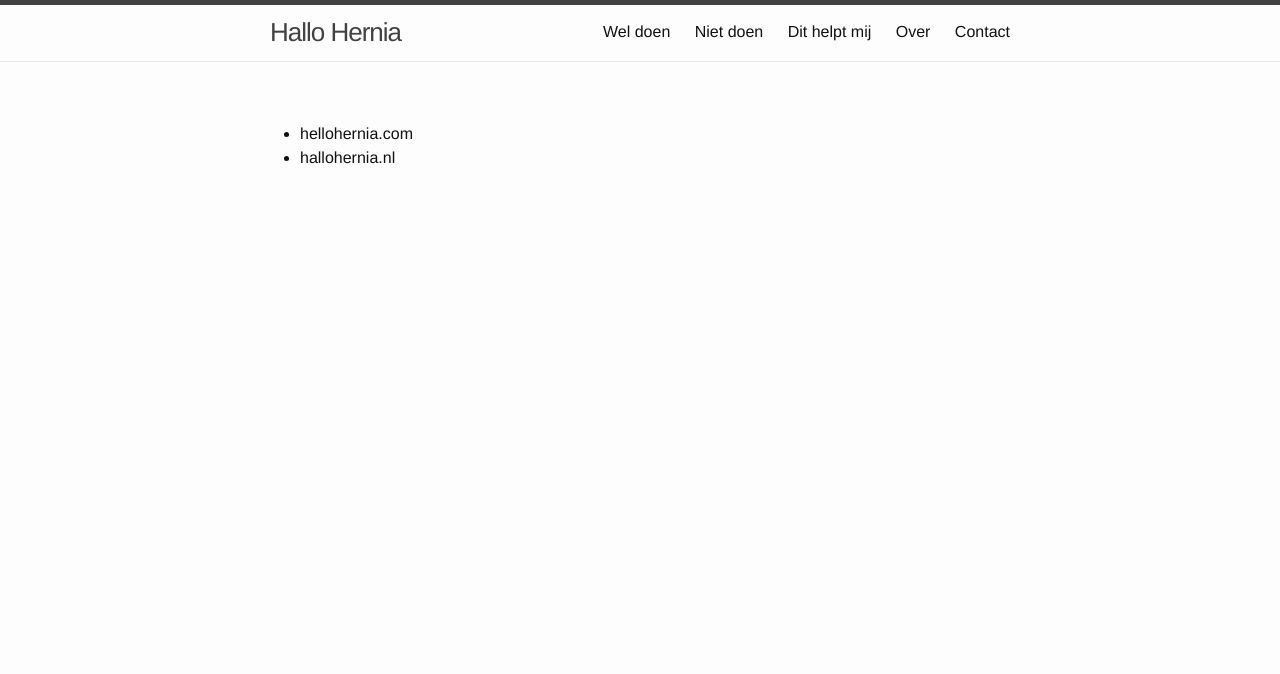
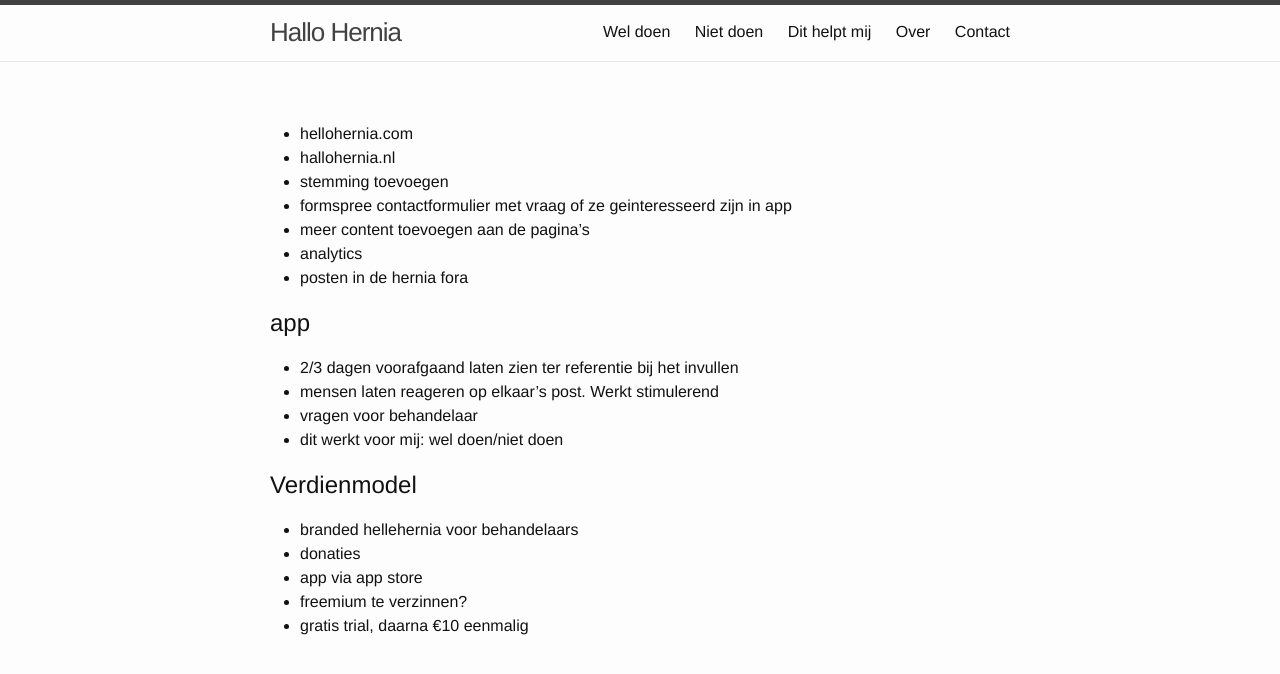
Before and after one commit to sandersoeteman/sandersoeteman.github.io, a Jekyll site: the page built from todo.md, in a window 1280 px wide. Shown: the top 674 px of the page. Built offline with Jekyll 4.4.1, drawn with Linux system fonts in a browser that asks for light colours; our own code applies the rules of GitHub Pages for plain Markdown files.

```diff
--- a/todo.md
+++ b/todo.md
@@ -1,2 +1,22 @@
 - hellohernia.com
 - hallohernia.nl
+- stemming toevoegen
+- formspree contactformulier met vraag of ze geinteresseerd zijn in app
+- meer content toevoegen aan de pagina's
+- analytics
+- posten in de hernia fora
+
+# app
+
+- 2/3 dagen voorafgaand laten zien ter referentie bij het invullen
+- mensen laten reageren op elkaar's post. Werkt stimulerend
+- vragen voor behandelaar
+- dit werkt voor mij: wel doen/niet doen
+
+# Verdienmodel
+
+- branded hellehernia voor behandelaars
+- donaties
+- app via app store
+- freemium te verzinnen?
+- gratis trial, daarna €10 eenmalig
```
Also changed, not shown: _posts/2020-05-22-afspraak-2-bij-rugpoli.md (deleted, +0 -20 lines).
